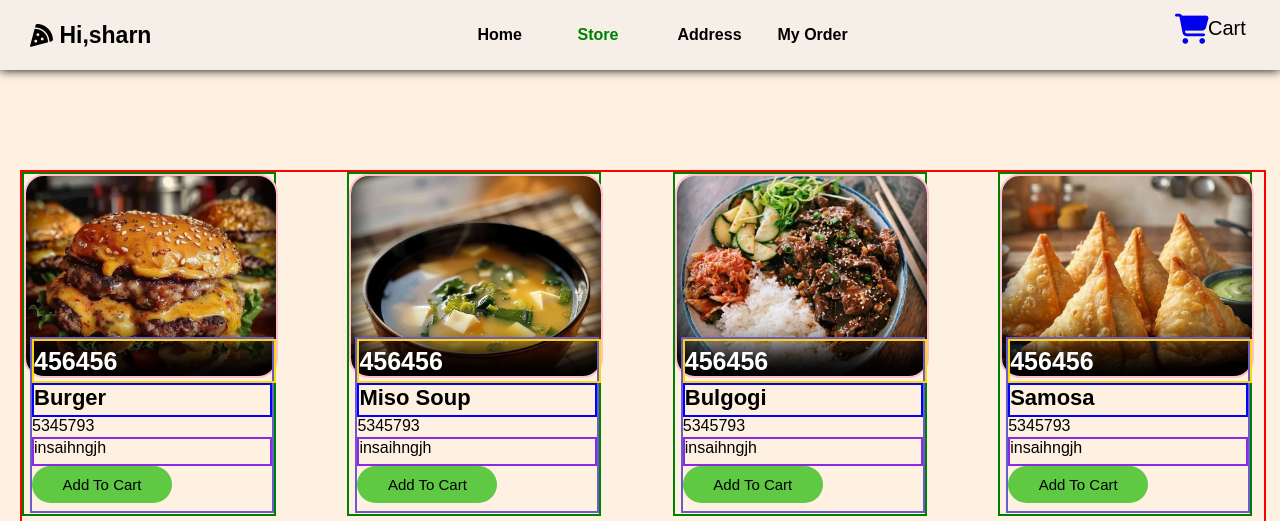
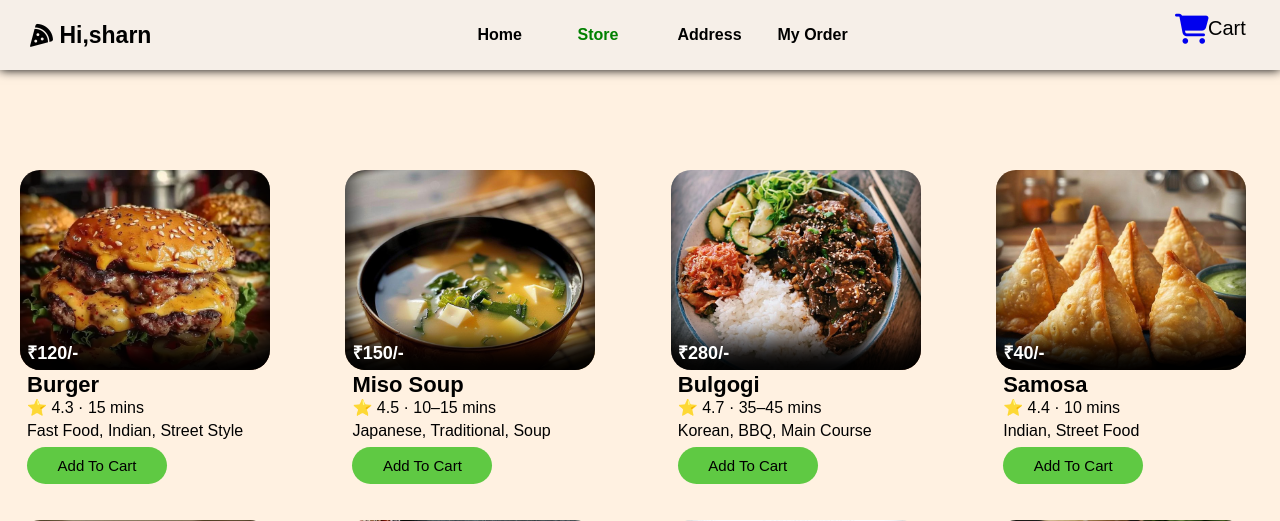
Before and after one commit to Sharndeep739/sharn-pro-final, a PHP site: page /store.html in a window 1280 px wide. Shown: the top 521 px of the page. Run offline with PHP 8.4, Linux system fonts and the light colour scheme.

Commit message:
08-feb-2026 12:00

```diff
--- a/css/store.css
+++ b/css/store.css
@@ -99,24 +99,22 @@ header{
 
 .food_grid{
     width: 97%;
-    border: 2px solid red;
     position: relative;
     left: 20px;
     display: grid;
   grid-template-columns: repeat(4, 1fr);
   gap: 60px;
+  row-gap: 10px;
 }
 .food_grid #food_cart{
     height: 340px;
     width: 250px;
-    border: 2px solid green;
 }
 
 /* img box */
 .food_grid #img_box{
     height: 200px;
     width: 100%;
-    border: 2px solid pink;
     box-shadow: inset 0px -30px 30px black;
     border-radius: 20px;
 }
@@ -360,21 +358,19 @@ header{
 
 /* item detial box */
 .food_grid #item_detial{
-    border: 2px solid slateblue;
     width: 96%;
     height: 172px;
     position: relative;
-    top: -41px;
-    left: 6px;
+    top: -38px;
+    left: 7px;
 }
 
 /* item price */
 .food_grid #item_detial #price{
-    font-size: 25px;
+    font-size: 18px;
     font-weight: 600;
     height: 40px;
     width: 100%;
-    border: 2px solid gold;
     display: flex;
     align-items: center;
     color: white;
@@ -383,16 +379,16 @@ header{
 /* item name */
 .food_grid #item_detial #item_name{
     height: 30px;
-    border: 2px solid blue;
     font-size: 22px;
     font-weight: 600;
 }
 .food_grid #item_detial #item{
     height: 20px;
+    position: relative;
+    top: -4px;
 }
 .food_grid #item_detial #detail{
     height: 25px;
-    border: 2px solid blueviolet;
 }
 
 /* cart buttno */
--- a/store.html
+++ b/store.html
@@ -43,14 +43,14 @@
 
                 <div id="item_detial">
                     <div id="price">
-                            456456
+                            ₹120/-
                     </div>
                     <div id="item_name">
                         Burger
                     </div>
-                    <div id="item">5345793</div>
+                    <div id="item">⭐ 4.3 · 15 mins</div>
                     <div id="detail">
-                        insaihngjh
+                        Fast Food, Indian, Street Style
                     </div>
                     <button class="to_cart">Add To Cart</button>
                 </div>
@@ -62,14 +62,14 @@
 
                 <div id="item_detial">
                     <div id="price">
-                            456456
+                           ₹150/-
                     </div>
                     <div id="item_name">
                         Miso Soup
                     </div>
-                    <div id="item">5345793</div>
+                    <div id="item">⭐ 4.5 · 10–15 mins</div>
                     <div id="detail">
-                        insaihngjh
+                       Japanese, Traditional, Soup
                     </div>
                     <button class="to_cart">Add To Cart</button>
                 </div>
@@ -81,14 +81,14 @@
 
                 <div id="item_detial">
                     <div id="price">
-                            456456
+                            ₹280/-
                     </div>
                     <div id="item_name">
                         Bulgogi
                     </div>
-                    <div id="item">5345793</div>
+                    <div id="item">⭐ 4.7 · 35–45 mins</div>
                     <div id="detail">
-                        insaihngjh
+                        Korean, BBQ, Main Course
                     </div>
                     <button class="to_cart">Add To Cart</button>
                 </div>
@@ -100,14 +100,14 @@
 
                 <div id="item_detial">
                     <div id="price">
-                            456456
+                            ₹40/-
                     </div>
                     <div id="item_name">
                         Samosa
                     </div>
-                    <div id="item">5345793</div>
+                    <div id="item">⭐ 4.4 · 10 mins</div>
                     <div id="detail">
-                        insaihngjh
+                        Indian, Street Food
                     </div>
                     <button class="to_cart">Add To Cart</button>
                 </div>
@@ -119,204 +119,204 @@
 
                 <div id="item_detial">
                     <div id="price">
-                            456456
+                            ₹90/-
                     </div>
                     <div id="item_name">
                         Egg Sandwich
                     </div>
-                    <div id="item">5345793</div>
+                    <div id="item">⭐ 4.2 · 10–12 mins</div>
                     <div id="detail">
-                        insaihngjh
+                        Fast Food, Indian, Street Style
                     </div>
                     <button class="to_cart">Add To Cart</button>
                 </div>
 
             </div>
-            <div class="food_cart6">
+            <div class="food_cart6" id="food_cart">
                 <div id="img_box" class="img6"></div>
                 <!-- detail -->
 
                 <div id="item_detial">
                     <div id="price">
-                            456456
+                            ₹260/-
                     </div>
                     <div id="item_name">
                         Japchae
                     </div>
-                    <div id="item">5345793</div>
+                    <div id="item">⭐ 4.6 · 25–30 mins</div>
                     <div id="detail">
-                        insaihngjh
+                        Korean, Traditional, Noodles
                     </div>
                     <button class="to_cart">Add To Cart</button>
                 </div>
 
             </div>
-            <div class="food_cart7">
+            <div class="food_cart7" id="food_cart">
                 <div id="img_box" class="img7"></div>
                 <!-- detail -->
 
                 <div id="item_detial">
                     <div id="price">
-                            456456
+                            ₹80/-
                     </div>
                     <div id="item_name">
                         Dosa
                     </div>
-                    <div id="item">5345793</div>
+                    <div id="item">⭐ 4.5 · 15–20 mins</div>
                     <div id="detail">
-                        insaihngjh
+                        South Indian, Traditional
                     </div>
                     <button class="to_cart">Add To Cart</button>
                 </div>
 
             </div>
-            <div class="food_cart8">
+            <div class="food_cart8" id="food_cart">
                 <div id="img_box" class="img8"></div>
                 <!-- detail -->
 
                 <div id="item_detial">
                     <div id="price">
-                            456456
+                            ₹220/-
                     </div>
                     <div id="item_name">
-                        65475
+                        Kimbap
                     </div>
-                    <div id="item">5345793</div>
+                    <div id="item">⭐ 4.6 · 20–25 mins</div>
                     <div id="detail">
-                        insaihngjh
+                        Korean, Rice Roll, Snack, Veg
                     </div>
                     <button class="to_cart">Add To Cart</button>
                 </div>
 
             </div>
-            <div class="food_cart9">
+            <div class="food_cart9" id="food_cart">
                 <div id="img_box" class="img9"></div>
                 <!-- detail -->
 
                 <div id="item_detial">
                     <div id="price">
-                            456456
+                            ₹250/-
                     </div>
                     <div id="item_name">
-                        65475
+                        Japnese Curry
                     </div>
-                    <div id="item">5345793</div>
+                    <div id="item">⭐ 4.6 · 30–40 mins</div>
                     <div id="detail">
-                        insaihngjh
+                        Japanese, Curry, Main Course
                     </div>
                     <button class="to_cart">Add To Cart</button>
                 </div>
 
             </div>
-            <div class="food_cart10">
+            <div class="food_cart10" id="food_cart">
                 <div id="img_box" class="img10"></div>
                 <!-- detail -->
 
                 <div id="item_detial">
                     <div id="price">
-                            456456
+                            ₹90/-
                     </div>
                     <div id="item_name">
                         Gulab Jaman
                     </div>
-                    <div id="item">5345793</div>
+                    <div id="item">⭐ 4.7 · 10–15 mins</div>
                     <div id="detail">
-                        insaihngjh
+                        Indian, Dessert, Sweet, Veg
                     </div>
                     <button class="to_cart">Add To Cart</button>
                 </div>
 
             </div>
-            <div class="food_cart11">
+            <div class="food_cart11" id="food_cart">
                 <div id="img_box" class="img11"></div>
                 <!-- detail -->
 
                 <div id="item_detial">
                     <div id="price">
-                            456456
+                            ₹120/-
                     </div>
                     <div id="item_name">
-                        65475
+                        Kimchi
                     </div>
-                    <div id="item">5345793</div>
+                    <div id="item">⭐ 4.5 · 5–10 mins</div>
                     <div id="detail">
-                        insaihngjh
+                        Korean, Fermented, Side Dish
                     </div>
                     <button class="to_cart">Add To Cart</button>
                 </div>
 
             </div>
-            <div class="food_cart12">
+            <div class="food_cart12" id="food_cart">
                 <div id="img_box" class="img12"></div>
                 <!-- detail -->
 
                 <div id="item_detial">
                     <div id="price">
-                            456456
+                            ₹180/-
                     </div>
                     <div id="item_name">
-                        65475
+                       Melonpan
                     </div>
-                    <div id="item">5345793</div>
+                    <div id="item">⭐ 4.4 · 15–20 mins</div>
                     <div id="detail">
-                        insaihngjh
+                        Japanese, Bakery, Sweet Bread
                     </div>
                     <button class="to_cart">Add To Cart</button>
                 </div>
 
             </div>
-            <div class="food_cart13">
+            <div class="food_cart13" id="food_cart">
                 <div id="img_box" class="img13"></div>
                 <!-- detail -->
 
                 <div id="item_detial">
                     <div id="price">
-                            456456
+                            ₹200/- with 60% off
                     </div>
                     <div id="item_name">
-                        65475
+                        Paneer Butter
                     </div>
-                    <div id="item">5345793</div>
+                    <div id="item">⭐ 4.6 · 30–40 mins</div>
                     <div id="detail">
-                        insaihngjh
+                        North Indian, Punjabi
                     </div>
                     <button class="to_cart">Add To Cart</button>
                 </div>
 
             </div>
-            <div class="food_cart14">
+            <div class="food_cart14" id="food_cart">
                 <div id="img_box" class="img14"></div>
                 <!-- detail -->
 
                 <div id="item_detial">
                     <div id="price">
-                            456456
+                            ₹240/-
                     </div>
                     <div id="item_name">
-                        65475
+                        Mandu
                     </div>
-                    <div id="item">5345793</div>
+                    <div id="item">⭐ 4.6 · 25–30 mins</div>
                     <div id="detail">
-                        insaihngjh
+                        Korean, Dumplings, Snack
                     </div>
                     <button class="to_cart">Add To Cart</button>
                 </div>
 
             </div>
-            <div class="food_cart15">
+            <div class="food_cart15" id="food_cart">
                 <div id="img_box" class="img15"></div>
                 <!-- detail -->
 
                 <div id="item_detial">
                     <div id="price">
-                            456456
+                            ₹160/-
                     </div>
                     <div id="item_name">
-                        65475
+                        MOCHI
                     </div>
-                    <div id="item">5345793</div>
+                    <div id="item">⭐ 4.5 · 10–15 mins</div>
                     <div id="detail">
-                        insaihngjh
+                        Japanese, Dessert, Sweet, Veg
                     </div>
                     <button class="to_cart">Add To Cart</button>
                 </div>
@@ -328,14 +328,14 @@
 
                 <div id="item_detial">
                     <div id="price">
-                            456456
+                            ₹150/-
                     </div>
                     <div id="item_name">
-                        65475
+                        Pav Bhaji
                     </div>
-                    <div id="item">5345793</div>
+                    <div id="item">⭐ 4.7 · 20–25 mins</div>
                     <div id="detail">
-                        insaihngjh
+                        Indian, Street Food, Main Course
                     </div>
                     <button class="to_cart">Add To Cart</button>
                 </div>
@@ -347,14 +347,14 @@
 
                 <div id="item_detial">
                     <div id="price">
-                            456456
+                            ₹300/-
                     </div>
                     <div id="item_name">
-                        65475
+                        Ramen
                     </div>
-                    <div id="item">5345793</div>
+                    <div id="item">⭐ 4.7 · 35–45 mins</div>
                     <div id="detail">
-                        insaihngjh
+                        Japanese, Noodles, Main Course
                     </div>
                     <button class="to_cart">Add To Cart</button>
                 </div>
@@ -366,14 +366,14 @@
 
                 <div id="item_detial">
                     <div id="price">
-                            456456
+                            ₹260/-
                     </div>
                     <div id="item_name">
-                        65475
+                        Okonomiyaki
                     </div>
-                    <div id="item">5345793</div>
+                    <div id="item">⭐ 4.6 · 25–30 mins</div>
                     <div id="detail">
-                        insaihngjh
+                        Japanese, Savory Pancake
                     </div>
                     <button class="to_cart">Add To Cart</button>
                 </div>
@@ -385,14 +385,14 @@
 
                 <div id="item_detial">
                     <div id="price">
-                            456456
+                            ₹350/-
                     </div>
                     <div id="item_name">
-                        65475
+                        Pizza
                     </div>
-                    <div id="item">5345793</div>
+                    <div id="item">⭐ 4.5 · 20–25 mins  </div>
                     <div id="detail">
-                        insaihngjh
+                        Italian, Cheesy, Fast Food
                     </div>
                     <button class="to_cart">Add To Cart</button>
                 </div>
@@ -404,14 +404,14 @@
 
                 <div id="item_detial">
                     <div id="price">
-                            456456
+                            ₹320/-
                     </div>
                     <div id="item_name">
-                        65475
+                        Soondubu Jjigae
                     </div>
-                    <div id="item">5345793</div>
+                    <div id="item">⭐ 4.7 · 25–30 mins  </div>
                     <div id="detail">
-                        insaihngjh
+                        Korean, Spicy Tofu Stew
                     </div>
                     <button class="to_cart">Add To Cart</button>
                 </div>
@@ -423,14 +423,14 @@
 
                 <div id="item_detial">
                     <div id="price">
-                            456456
+                            ₹180/-
                     </div>
                     <div id="item_name">
-                        65475
+                       Onigiri
                     </div>
-                    <div id="item">5345793</div>
+                    <div id="item">⭐ 4.4 · 15–20 mins </div>
                     <div id="detail">
-                        insaihngjh
+                        Japanese, Rice Ball, Snack
                     </div>
                     <button class="to_cart">Add To Cart</button>
                 </div>
@@ -442,14 +442,14 @@
 
                 <div id="item_detial">
                     <div id="price">
-                            456456
+                            ₹90/-
                     </div>
                     <div id="item_name">
-                        65475
+                        Salted Lassi
                     </div>
-                    <div id="item">5345793</div>
+                    <div id="item">⭐ 4.3 · 5–10 mins  </div>
                     <div id="detail">
-                        insaihngjh
+                        Indian, Beverage, drink
                     </div>
                     <button class="to_cart">Add To Cart</button>
                 </div>
@@ -461,14 +461,14 @@
 
                 <div id="item_detial">
                     <div id="price">
-                            456456
+                            ₹250/-
                     </div>
                     <div id="item_name">
-                        65475
+                        Tteokbokki
                     </div>
-                    <div id="item">5345793</div>
+                    <div id="item">⭐ 4.5 · 20–25 mins  </div>
                     <div id="detail">
-                        insaihngjh
+                        Korean, Spicy Rice Cake
                     </div>
                     <button class="to_cart">Add To Cart</button>
                 </div>
@@ -480,14 +480,14 @@
 
                 <div id="item_detial">
                     <div id="price">
-                            456456
+                            ₹400/-
                     </div>
                     <div id="item_name">
-                        65475
+                       Sushi
                     </div>
-                    <div id="item">5345793</div>
+                    <div id="item">⭐ 4.8 · 25–30 mins</div>
                     <div id="detail">
-                        insaihngjh
+                        Japanese, Rice & Fish
                     </div>
                     <button class="to_cart">Add To Cart</button>
                 </div>
@@ -499,14 +499,14 @@
 
                 <div id="item_detial">
                     <div id="price">
-                            456456
+                            ₹120/-
                     </div>
                     <div id="item_name">
-                        65475
+                        Sambar
                     </div>
-                    <div id="item">5345793</div>
+                    <div id="item">⭐ 4.4 · 15–20 mins  </div>
                     <div id="detail">
-                        insaihngjh
+                        Indian, Lentil Soup, Main Course
                     </div>
                     <button class="to_cart">Add To Cart</button>
                 </div>
@@ -518,14 +518,14 @@
 
                 <div id="item_detial">
                     <div id="price">
-                            456456
+                            ₹220/-
                     </div>
                     <div id="item_name">
-                        65475
+                        Tteokguk
                     </div>
-                    <div id="item">5345793</div>
+                    <div id="item">⭐ 4.6 · 20–25 mins  </div>
                     <div id="detail">
-                        insaihngjh
+                        Korean, Rice Cake Soup, Main Course
                     </div>
                     <button class="to_cart">Add To Cart</button>
                 </div>
@@ -537,14 +537,14 @@
 
                 <div id="item_detial">
                     <div id="price">
-                            456456
+                            ₹280/-
                     </div>
                     <div id="item_name">
-                        65475
+                        Takoyaki
                     </div>
-                    <div id="item">5345793</div>
+                    <div id="item">⭐ 4.7 · 20–25 mins </div>
                     <div id="detail">
-                        insaihngjh
+                        Japanese, Octopus Ball
                     </div>
                     <button class="to_cart">Add To Cart</button>
                 </div>
@@ -556,14 +556,14 @@
 
                 <div id="item_detial">
                     <div id="price">
-                            456456
+                           ₹300/-
                     </div>
                     <div id="item_name">
-                        65475
+                        Subway Sandwiches
                     </div>
-                    <div id="item">5345793</div>
+                    <div id="item">⭐ 4.5 · 15–20 mins  </div>
                     <div id="detail">
-                        insaihngjh
+                        Fast Food, Sandwich
                     </div>
                     <button class="to_cart">Add To Cart</button>
                 </div>
@@ -575,14 +575,14 @@
 
                 <div id="item_detial">
                     <div id="price">
-                            456456
+                            ₹350/-
                     </div>
                     <div id="item_name">
-                        65475
+                        𝗕𝗶𝗯𝗶𝗺𝗯𝗮𝗽
                     </div>
-                    <div id="item">5345793</div>
+                    <div id="item">⭐ 4.7 · 25–30 mins  </div>
                     <div id="detail">
-                        insaihngjh
+                        Korean, Mixed Rice, Main Course
                     </div>
                     <button class="to_cart">Add To Cart</button>
                 </div>
@@ -594,14 +594,14 @@
 
                 <div id="item_detial">
                     <div id="price">
-                            456456
+                            ₹370/-
                     </div>
                     <div id="item_name">
-                        65475
+                        Tonkatsu
                     </div>
-                    <div id="item">5345793</div>
+                    <div id="item">⭐ 4.6 · 25–30 mins  </div>
                     <div id="detail">
-                        insaihngjh
+                        Japanese, Breaded Pork Cutlet
                     </div>
                     <button class="to_cart">Add To Cart</button>
                 </div>
@@ -613,14 +613,14 @@
 
                 <div id="item_detial">
                     <div id="price">
-                            456456
+                            ₹100/-
                     </div>
                     <div id="item_name">
-                        65475
+                        Idli
                     </div>
-                    <div id="item">5345793</div>
+                    <div id="item">⭐ 4.5 · 10–15 mins  </div>
                     <div id="detail">
-                        insaihngjh
+                        Indian, Steamed Rice Cake
                     </div>
                     <button class="to_cart">Add To Cart</button>
                 </div>
@@ -780,7 +780,7 @@
             </div>
 
 
-            <div class="food_cart40">
+            <div class="food_cart40" id="food_cart">
                 <div id="img_box" class="img41"></div>
                 <!-- detail -->
 
```
Also changed, not shown: other parts of css/store.css (+16 -16 lines).
